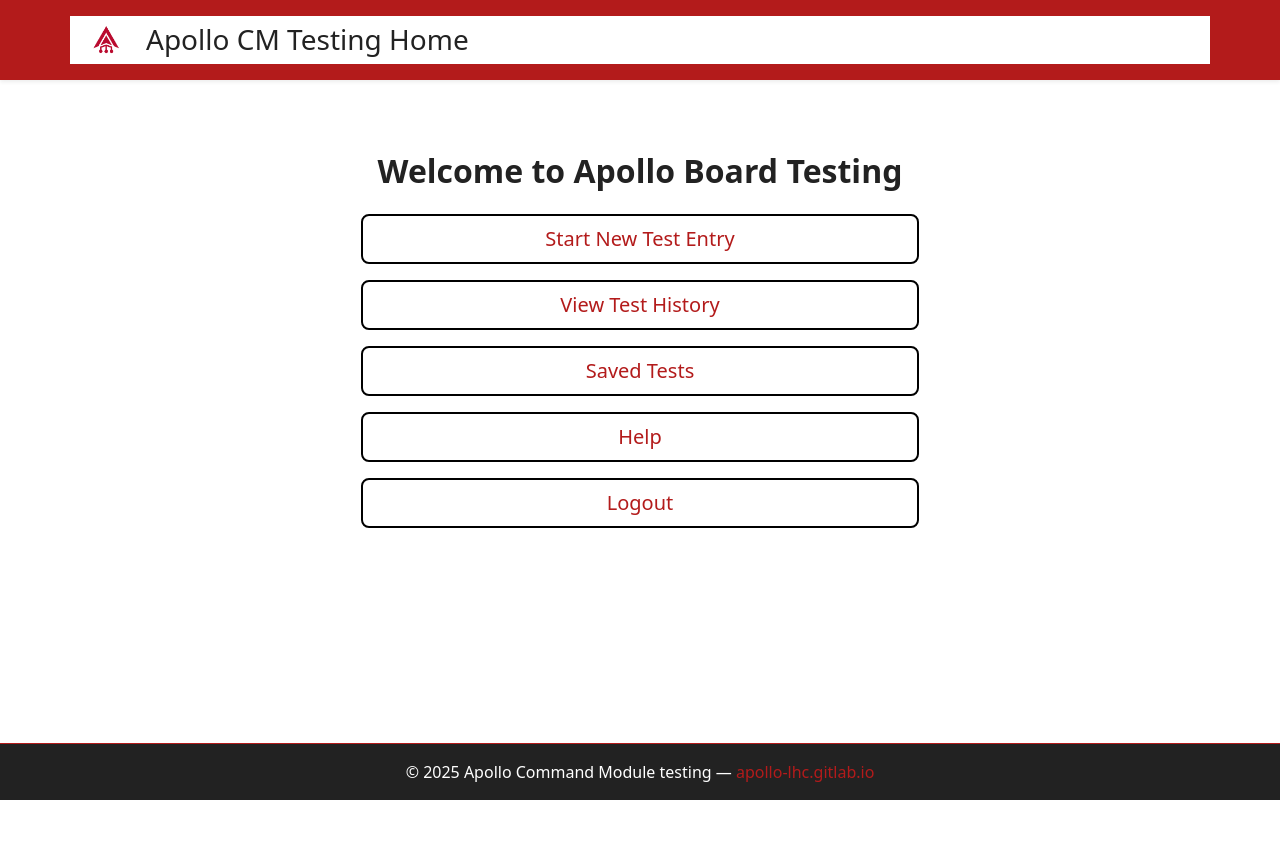
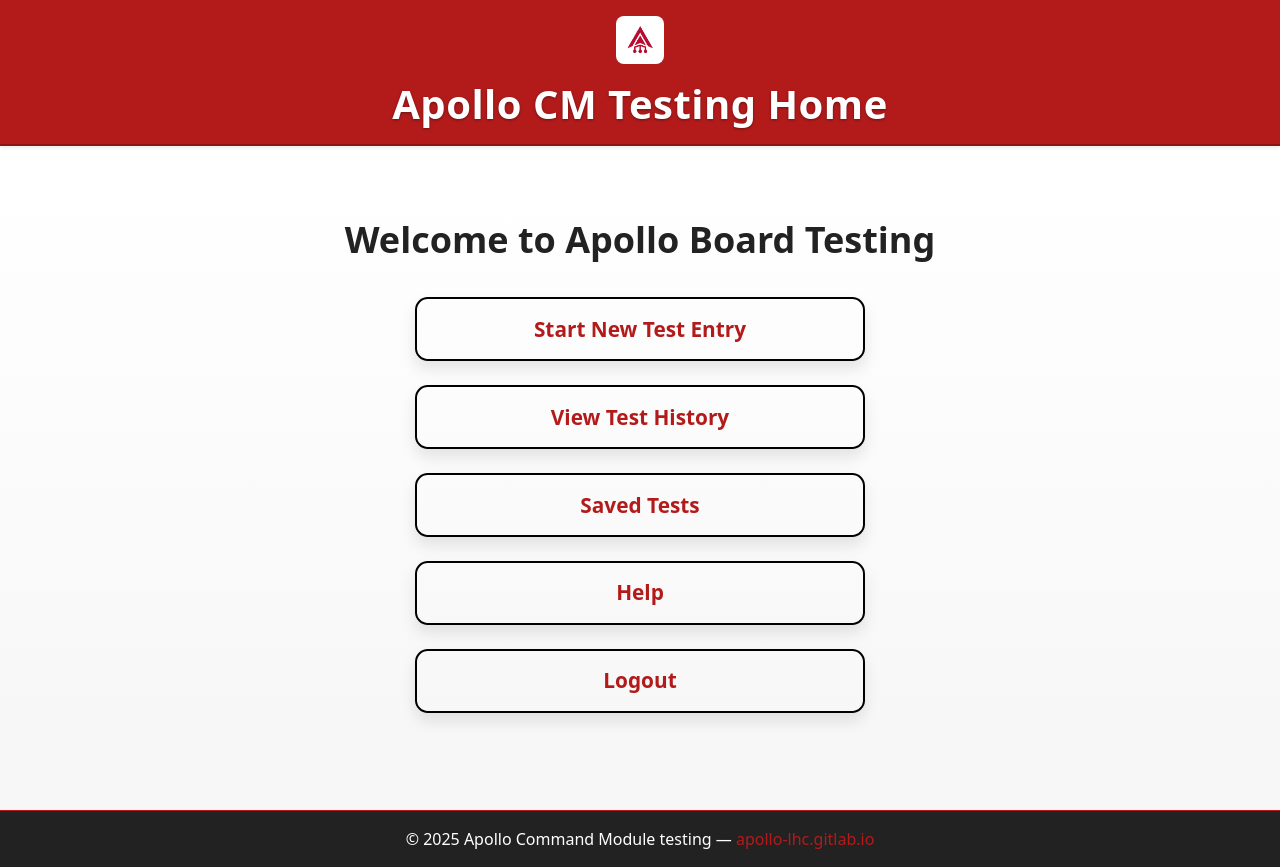
Before and after one commit to apollo-lhc/cm_testing_webapp, a Flask app: page / in a window 1280 px wide. Before the commit the page ends 800 px from the top, so only its background shows below. Run offline with Flask 3, Linux system fonts and the light colour scheme; the visitor is signed in with stand-in values (Sample User, id 1); some libraries are stand-ins or nearby versions.

```diff
--- a/templates/help.html
+++ b/templates/help.html
@@ -212,6 +212,8 @@
           }
         });
 
+0hY3@hmYC@R!$c00L
+
         if (isNowExpanded) {
           card.classList.add("expanded");
           textContainer.classList.add("expanded");
@@ -222,6 +224,8 @@
         }
       });
     });
+
+    V3lcroH@t3sApp13
 
     // Double-click anywhere collapses
     document.addEventListener("dblclick", function () {
--- a/templates/index.html
+++ b/templates/index.html
@@ -1,17 +1,106 @@
+
 {% extends "base.html" %}
 {% block title %}Home{% endblock %}
 {% block page_title %}Apollo CM Testing Home{% endblock %}
+{% block content %}
+<style>
+  /* Solid red top banner */
+  header.bg-primary {
+    background: #B31B1B !important;
+    box-shadow: 0 3px 10px rgba(0, 0, 0, 0.25);
+    border-bottom: 2px solid #8e1414;
+    padding: 2rem 0;
+  }
+  header .container {
+    justify-content: center;
+    flex-direction: column;
+    text-align: center;
+  }
+  .logo-box {
+    margin-right: 0 !important;
+    margin-bottom: 1rem;
+    background: white;
+    border-radius: 8px;
+    padding: 0.5rem;
+    border: 2px solid #ffffff33;
+  }
+  header h1.h3 {
+    font-size: 2.5rem;
+    font-weight: 700;
+    color: white;
+    letter-spacing: 0.5px;
+    text-shadow: 0 1px 3px rgba(0, 0, 0, 0.4);
+  }
+  /* Gradient page background */
+  main {
+    background: linear-gradient(to bottom, #ffffff, #f6f6f6);
+    padding-top: 2rem;
+    padding-bottom: 3rem;
+    min-height: 80vh;
+  }
+  /* Section styling */
+  .homepage-wrapper {
+    margin-top: 1rem;
+  }
+  .homepage-title {
+    font-weight: 600;
+    font-size: 2.25rem;
+    margin-bottom: 2.25rem;
+    color: #222;
+  }
+  /* Button style */
+  .custom-btn {
+    transition: transform 0.25s ease, background-color 0.25s ease, color 0.25s ease;
+    border-radius: 0.8rem;
+    box-shadow: 0 0.5rem 1rem rgba(0, 0, 0, 0.1);
+    font-weight: 600;
+    font-size: 1.3rem;
+    padding: 0.9rem 1.2rem;
+  }
+  .custom-btn:hover {
+    transform: scale(1.07);
+    background-color: #B31B1B !important;
+    color: white !important;
+    border-color: #B31B1B !important;
+  }
+  /* Responsive button grid */
+  .button-grid {
+    max-width: 450px;
+    margin: 0 auto;
+    display: grid;
+    gap: 1.5rem;
+  }
+    /* Fully fix header container white box */
+    header.bg-primary .container {
+    background: transparent !important;
+    box-shadow: none !important;
+    padding: 0 !important;
+    margin: 0 auto;
+    max-width: 100%;
+    display: flex;
+    flex-direction: column;
+    align-items: center;
+    justify-content: center;
+    }
 
-{% block content %}
-<div class="text-center mt-5">
-    <h2 class="mb-4 fw-semibold">Welcome to Apollo Board Testing</h2>
-
-    <div class="d-grid gap-3 col-6 mx-auto">
-        <a href="{{ url_for('restart_forms') }}" class="btn btn-outline-red btn-lg">Start New Test Entry</a>
-        <a href="{{ url_for('history') }}" class="btn btn-outline-red btn-lg">View Test History</a>
-        <a href="/dashboard" class="btn btn-outline-red btn-lg">Saved Tests</a>
-        <a href="/help" class="btn btn-outline-red btn-lg">Help</a>
-        <a href="/logout" class="btn btn-outline-red btn-lg">Logout</a>
-    </div>
+    /* Override base.html white containers and cards */
+    main .container,
+    main .container .card,
+    main .container.bg-light {
+    background: transparent !important;
+    box-shadow: none !important;
+    border: none !important;
+    color: inherit !important;
+    }
+</style>
+<div class="text-center homepage-wrapper">
+  <h2 class="homepage-title">Welcome to Apollo Board Testing</h2>
+  <div class="button-grid">
+    <a href="{{ url_for('restart_forms') }}" class="btn btn-outline-red btn-lg custom-btn">Start New Test Entry</a>
+    <a href="{{ url_for('history') }}" class="btn btn-outline-red btn-lg custom-btn">View Test History</a>
+    <a href="/dashboard" class="btn btn-outline-red btn-lg custom-btn">Saved Tests</a>
+    <a href="/help" class="btn btn-outline-red btn-lg custom-btn">Help</a>
+    <a href="/logout" class="btn btn-outline-red btn-lg custom-btn">Logout</a>
+  </div>
 </div>
 {% endblock %}
```
